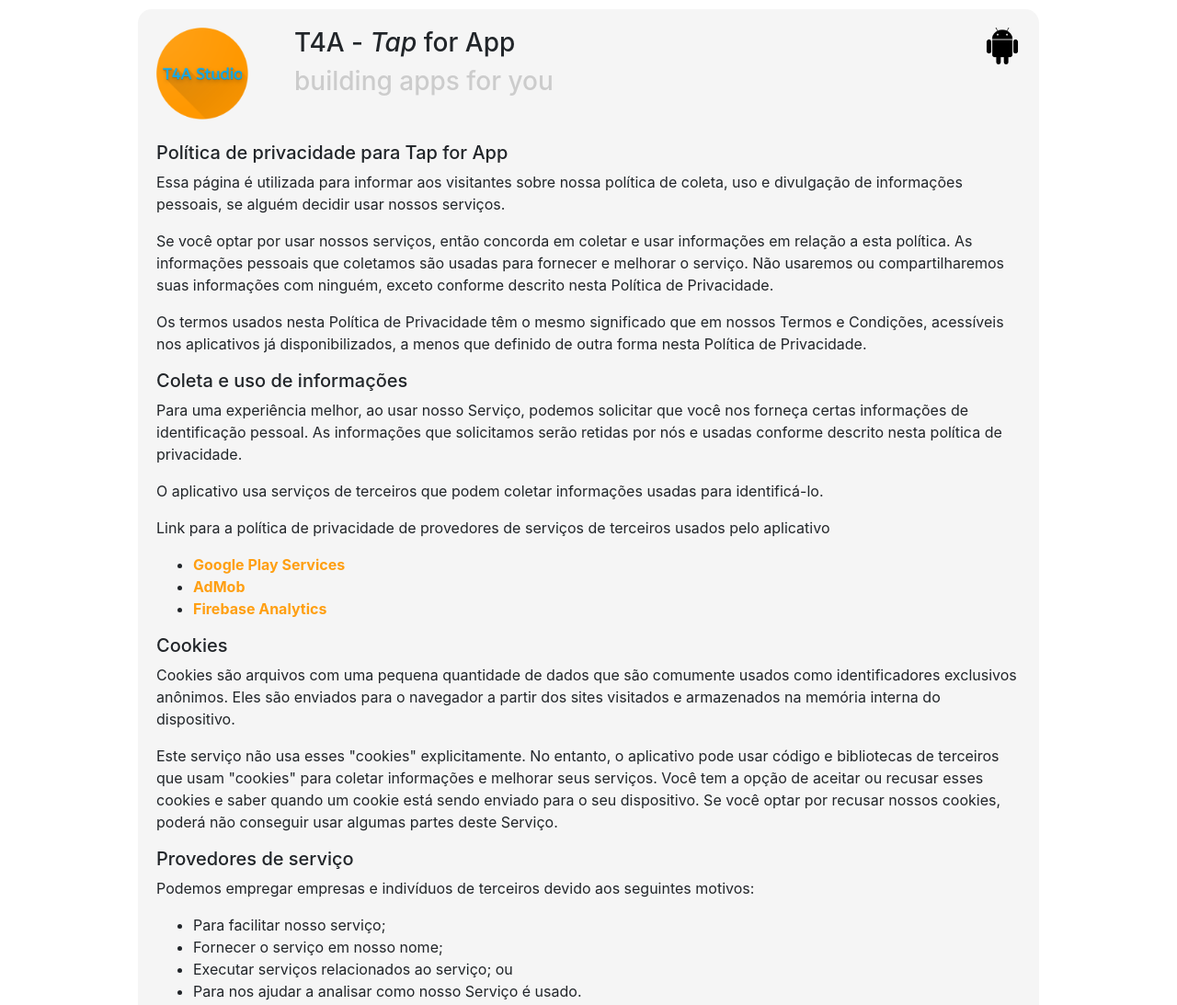
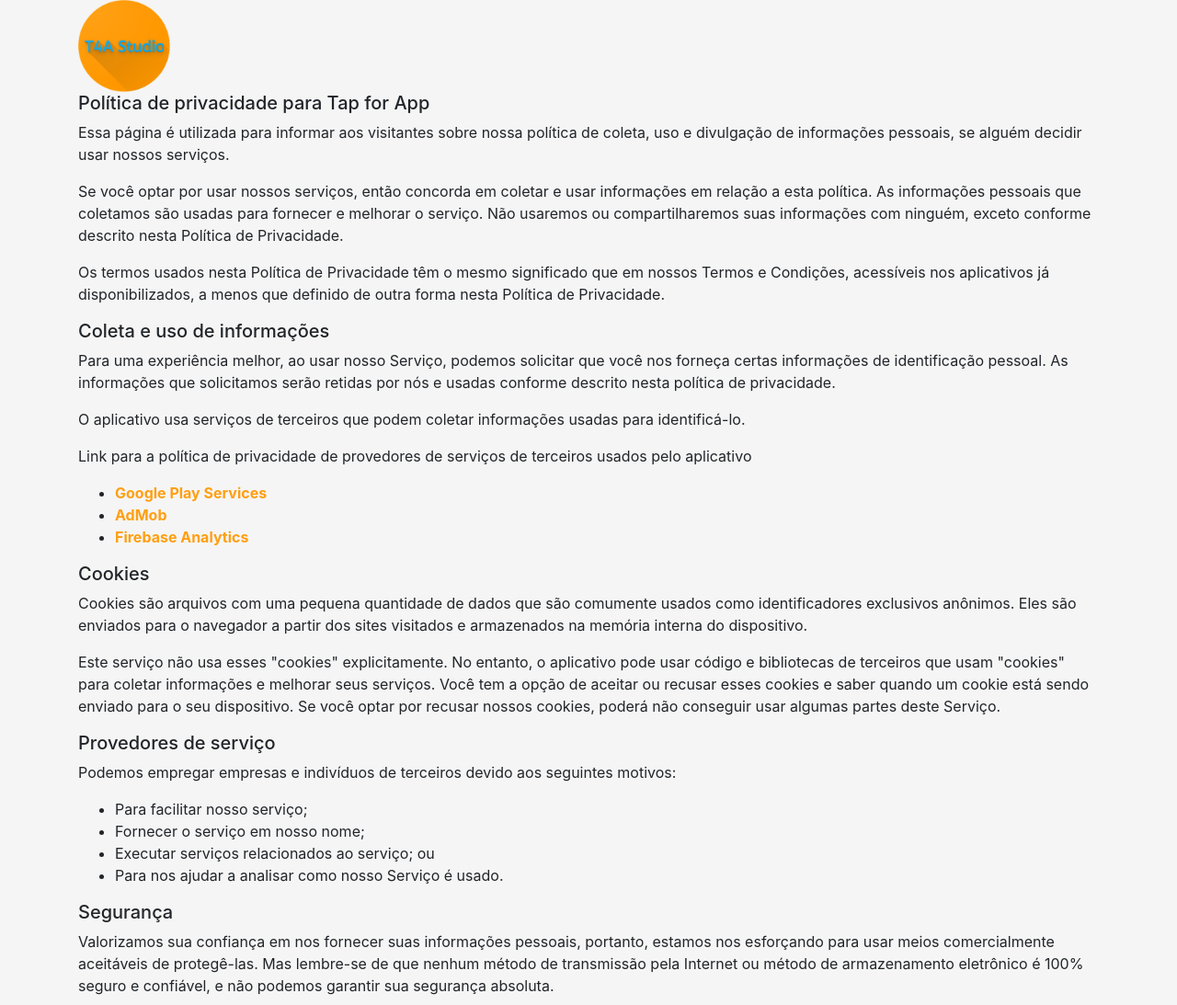
Before and after one commit to git-tapforapp/git-tapforapp.github.io, a plain HTML site: page politicaprivacidade.html in a window 1280 px wide. Shown: the top 1093 px of the page at 92% size. Drawn offline with nearby package versions, Linux system fonts and the light colour scheme.

Commit message:
ALTERAÇÃO DE LAYOUT

```diff
--- a/politicaprivacidade.html
+++ b/politicaprivacidade.html
@@ -23,13 +23,13 @@
     }
 
     .content {
-      border-radius: 15px;
-      margin-left: 150px;
+      /* border-radius: 15px;
+      margin-left: 150px; */
       background-color: whitesmoke;
-      margin-right: 150px;
+      /* margin-right: 150px;
       margin-top: 10px;
       padding: 20px;
-      height: auto;
+      height: auto; */
     }
   </style>
 
@@ -38,14 +38,21 @@
   </title>
 </head>
 
-<body>
-  <div class="content">
-
+<body class="content">
+  <div class="container">
+    <div class="row">
+      <div class="col-sm-12">
+        <img src="logo.png" height="100px" width="100px">
+        <!-- T4A - <span style="font-style: italic;">Tap</span> for App <br />
+        building apps for you -->
+      </div>
+    </div>
+<!--
     <div style="float:left;">
       <img src="logo.png" height="100px" width="100px">
-    </div>
+    </div> -->
 
-    <div style="float: left; margin-left: 50px;">
+    <!-- <div style="float: left; margin-left: 50px;">
       <h3>T4A - <span style="font-style: italic;">Tap</span> for App </h3>
       <h3 style="color:#ccc;"> building apps for you</h3>
     </div>
@@ -55,7 +62,7 @@
       </a>
     </div>
     <div style="clear:both"></div>
-    <br />
+    <br /> -->
     <div>
       <h5>Política de privacidade para Tap for App</h5>
       <p>Essa página é utilizada para informar aos visitantes sobre nossa política de coleta, uso e divulgação de
```
